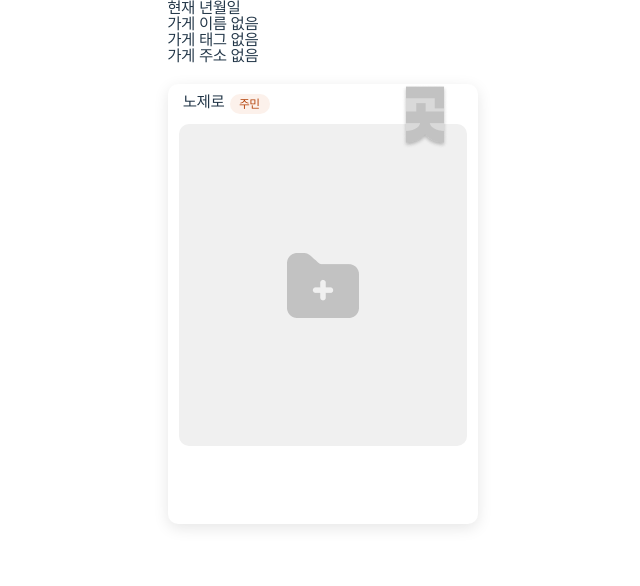
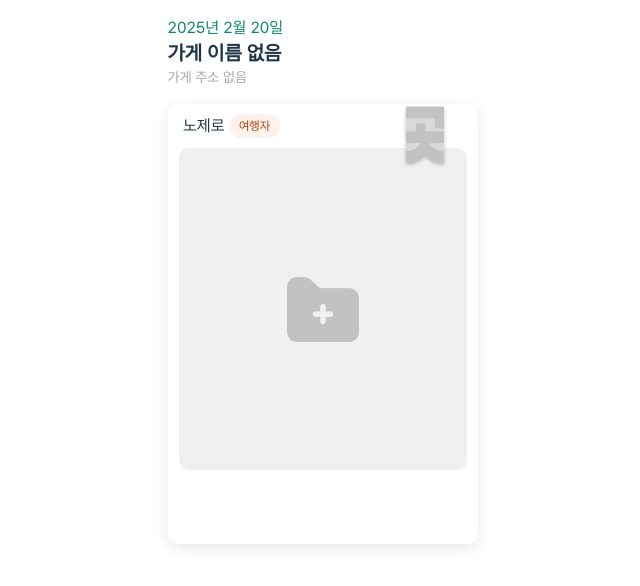
Before and after one commit to urjimyu/JejuGotgot_FE, a React (Vite) app: page /reviewCreate in a window 1280 px wide. Shown: the top 586 px of the page, without its empty margins (285-925 px from the left). Built offline with nearby package versions, Linux system fonts and the light colour scheme.

Commit message:
[feat/후기 작성 이미지 연결]

```diff
--- a/src/components/card/Card.css
+++ b/src/components/card/Card.css
@@ -21,6 +21,7 @@
     width: 90%;
     display: flex;
     justify-content: flex-start;
+    align-items: center;
 }
 
 .bookmark-wrapper {
@@ -50,3 +51,56 @@
     font-size: 14px;
     border-radius: 10px;
 }
+
+/* 메모 */
+.overlay {
+    position: fixed;
+    top: 0;
+    left: 0;
+    width: 100%;
+    height: 100%;
+    background: rgba(0, 0, 0, 0.5);
+    /* 어두운 배경 */
+    z-index: 10;
+}
+
+.memo-modal {
+    position: fixed;
+    top: 50%;
+    left: 50%;
+    transform: translate(-50%, -50%);
+    background: white;
+    padding: 20px;
+    border-radius: 10px;
+    text-align: center;
+    z-index: 20;
+}
+
+.tip {
+    font-size: 14px;
+    color: #666;
+}
+
+.memo-info {
+    font-size: 16px;
+    margin-bottom: 10px;
+}
+
+.memo-input {
+    width: 80%;
+    padding: 5px;
+    font-size: 16px;
+    border: 1px solid #ccc;
+    border-radius: 5px;
+    text-align: center;
+}
+
+.memo-save-btn {
+    margin-top: 10px;
+    padding: 5px 10px;
+    background: #007aff;
+    color: white;
+    border: none;
+    border-radius: 5px;
+    cursor: pointer;
+}
--- a/src/components/card/Card.jsx
+++ b/src/components/card/Card.jsx
@@ -1,51 +1,112 @@
-import React from 'react';
+import React, { useState, useEffect } from 'react';
 import Tag from '../../components/tag/Tag';
 import './Card.css';
 
-const Card = ({ location = {}, isBookmarked, onBookmarkToggle, disableBookmark,children }) => {
+const Card = ({ location = {}, isBookmarked, onBookmarkToggle, disableBookmark, children }) => {
+  const [uploadedImage, setUploadedImage] = useState(() => {
+    return localStorage.getItem(`uploadedImage-${location.id}`) || null;
+  });
+  const [memo, setMemo] = useState(() => {
+    return localStorage.getItem(`memo-${location.id}`) || "";
+  });
+  const [isMemoOpen, setIsMemoOpen] = useState(false);
+
+  useEffect(() => {
+    if (uploadedImage) {
+      localStorage.setItem(`uploadedImage-${location.id}`, uploadedImage);
+    }
+  }, [uploadedImage, location.id]);
+
+  useEffect(() => {
+    localStorage.setItem(`memo-${location.id}`, memo);
+  }, [memo, location.id]);
+
+  const handleImageUpload = (event) => {
+    const file = event.target.files[0];
+    if (file) {
+      const reader = new FileReader();
+      reader.onloadend = () => {
+        setUploadedImage(reader.result);
+        setIsMemoOpen(true); // 업로드 후 메모 입력 창 열기
+      };
+      reader.readAsDataURL(file);
+    }
+  };
+
+  const handleMemoSave = () => {
+    setIsMemoOpen(false); // 메모 입력 후 닫기
+  };
+
   return (
+    <>
+      {/* 배경 어두워지게 */}
+      {isMemoOpen && <div className="overlay"></div>}
+
       <div className='alterPlaceList-swiper-box'>
         <div className="image-author">
           {location.url ? location.author : "노제로"}
-
           <Tag
             className='alterPlaceList-who-review'
-            text={location.authorType ? location.authorType : "주민"}
+            text={location.authorType ? location.authorType : "여행자"}
             backgroundColor="#FCF1EB"
             textColor="#B23E04"
           />
-        <div>
+        </div>
 
-        </div>
         <div className="bookmark-wrapper">
-
           <img
             src={isBookmarked ? "/imgs/active-bookmark.png" : "/imgs/inactive-bookmark.png"}
             alt="북마크"
             className="bookmark-image"
-          onClick={disableBookmark ? null : () => onBookmarkToggle(location.id)} // disableBookmark가 true면 클릭 막음
-          style={{ cursor: disableBookmark ? "default" : "pointer" }} // 비활성화 시 클릭 스타일 변경
+            onClick={disableBookmark ? null : () => onBookmarkToggle(location.id)}
+            style={{ cursor: disableBookmark ? "default" : "pointer" }}
           />
         </div>
 
-
-      </div>
-       {location.url ? (
+        {/* 이미지 표시 부분 */}
+        {uploadedImage ? (
+          <img className="image-placeholder" src={uploadedImage} alt="업로드된 이미지" />
+        ) : location.url ? (
           <img className="image-placeholder" src={location.url} alt={location.caption} />
         ) : (
-        <div className="image-placeholder">
+          <div className="image-placeholder" onClick={() => document.getElementById(`file-input-${location.id}`).click()}>
             <img
               src="/imgs/file.png"
               alt="파일 이미지"
-          onClick={disableBookmark ? null : () => onBookmarkToggle(location.id)} // disableBookmark가 true면 클릭 막음
-          style={{ cursor: disableBookmark ? "default" : "pointer" }} // 비활성화 시 클릭 스타일 변경
+              style={{ cursor: "pointer" }}
             />
           </div>
         )}
 
+        {/* 파일 업로드 input (숨김) */}
+        <input
+          type="file"
+          id={`file-input-${location.id}`}
+          style={{ display: 'none' }}
+          accept="image/*"
+          onChange={handleImageUpload}
+        />
+
+        {/* 메모 입력 모달 */}
+        {isMemoOpen && (
+          <div className="memo-modal">
+            <p className="tip">Tip</p>
+            <p className="memo-info">메모는 최대 7글자 쓸 수 있어요.</p>
+            <input
+              type="text"
+              maxLength="7"
+              value={memo}
+              onChange={(e) => setMemo(e.target.value)}
+              placeholder="메모 입력..."
+              className="memo-input"
+            />
+            <button onClick={handleMemoSave} className="memo-save-btn">저장</button>
+          </div>
+        )}
 
         {children}
       </div>
+    </>
   );
 };
 
--- a/src/components/tag/Tag.css
+++ b/src/components/tag/Tag.css
@@ -1,5 +1,6 @@
 .tag {
     font-size: 12px;
-    padding: 3px 9px;
+    padding: 2px 5px;
+    box-sizing: content-box;
     border-radius: 12px;
 }
--- a/src/pages/reviewCreate/reviewCreate.css
+++ b/src/pages/reviewCreate/reviewCreate.css
@@ -0,0 +1,25 @@
+.review-wrap {
+    padding-top: 20px;
+}
+
+.review-date {
+    color: #0A8672;
+    font-size: 16px;
+}
+
+.review-info {
+    display: flex;
+    padding: 7px 0px;
+    align-items: center;
+}
+
+.review-store-title {
+    font-weight: bold;
+    font-size: 20px;
+    margin-right: 5px;
+}
+
+.review-store-address {
+    color: #A7A7A9;
+    font-size: 14px;
+}
--- a/src/pages/reviewCreate/reviewCreate.jsx
+++ b/src/pages/reviewCreate/reviewCreate.jsx
@@ -2,20 +2,20 @@ import React from 'react';
 import { useLocation } from 'react-router-dom'; // 🔹 useLocation 추가
 import './reviewCreate.css';
 import Card from '../../components/card/Card';
+import { getFormattedDate } from '../../utils/dateUtils';
 
 export default function ReviewCreate() {
   const location = useLocation();
   const placeData = location.state?.location || {}; // 🔹 받은 데이터가 없을 경우 빈 객체 처리
 
   return (
-    <div>
+    <div className='review-wrap'>
       <div>
-        <p>현재 년월일</p>
-        <div>
-          <div>{placeData.title || '가게 이름 없음'}</div>
-          <div>{placeData.type || '가게 태그 없음'}</div>
+        <p className='review-date'>{getFormattedDate()}</p>
+        <div className='review-info'>
+          <div className='review-store-title'>{placeData.title || '가게 이름 없음'}</div>
         </div>
-        <div>{placeData.subtitle || '가게 주소 없음'}</div>
+        <div className='review-store-address'>{placeData.subtitle || '가게 주소 없음'}</div>
       </div>
       <Card disableBookmark={true} location={placeData} />
     </div>
--- /dev/null
+++ b/src/utils/dateUtils.js
@@ -0,0 +1,4 @@
+export const getFormattedDate = () => {
+  const today = new Date();
+  return `${today.getFullYear()}년 ${today.getMonth() + 1}월 ${today.getDate()}일`;
+};
```
Lines whose indentation alone changed are shown as unchanged.
